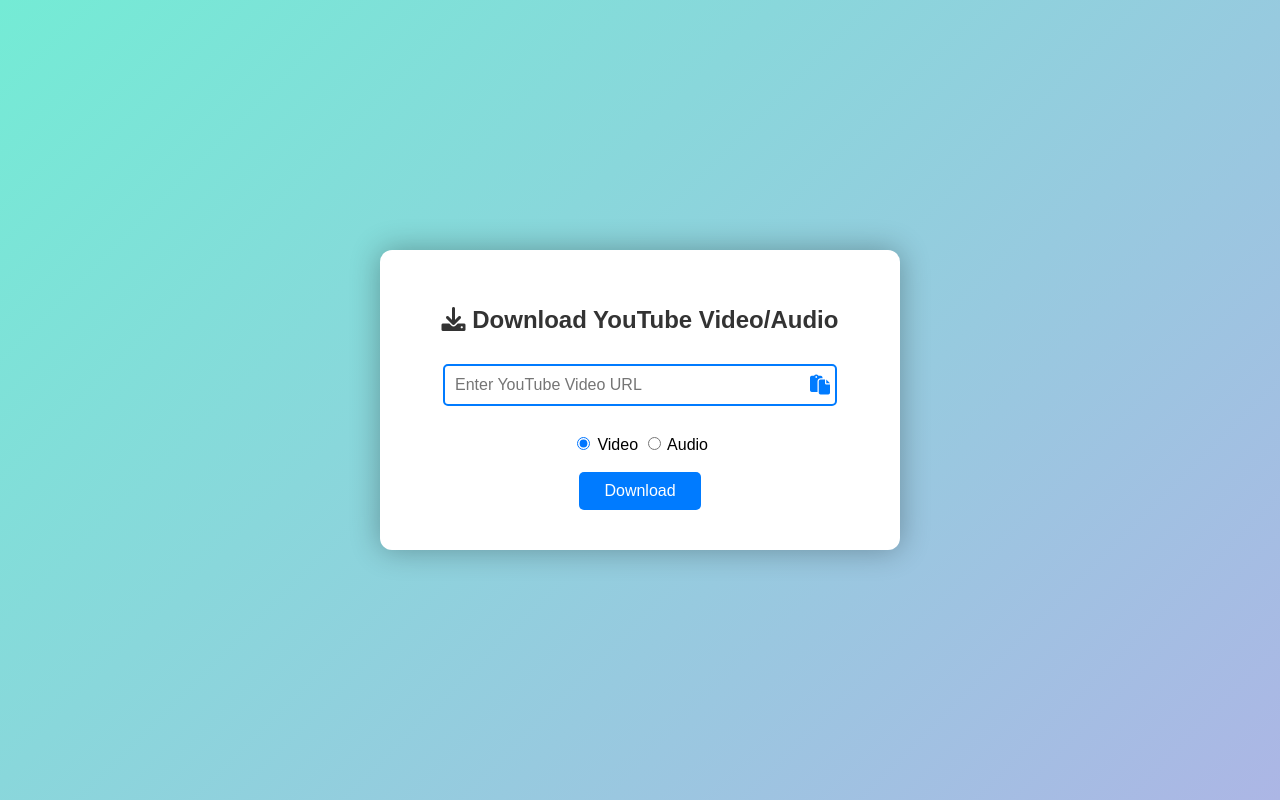
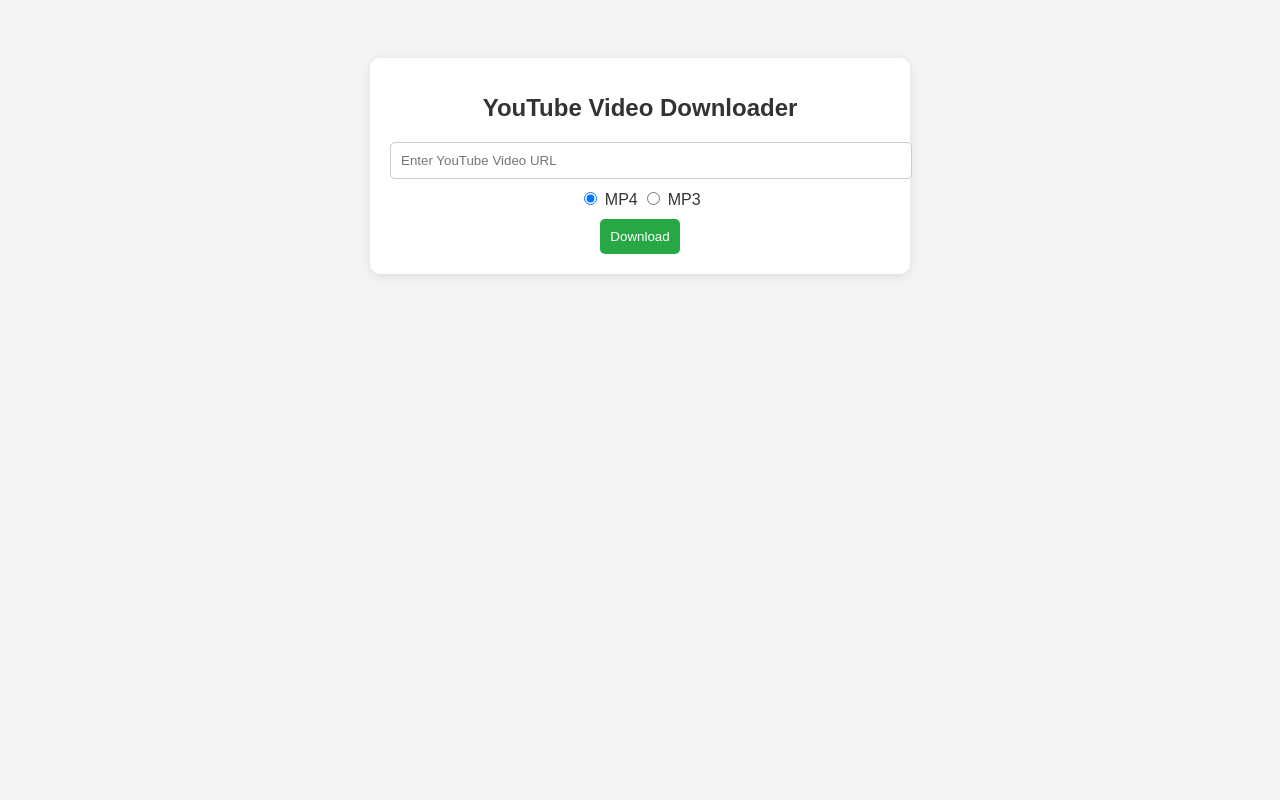
Before and after one commit to Sengkue/download-videos, a Flask app: page / in a window 1280 px wide. Run offline with Flask 3, Linux system fonts and the light colour scheme.

Commit message:
commit 10/10/2024 10:07:04.22

```diff
--- a/app.py
+++ b/app.py
@@ -1,7 +1,6 @@
-# Save this file as app.py
+import os
 from flask import Flask, render_template, request, send_file
 import yt_dlp
-import os
 
 app = Flask(__name__)
 
@@ -12,41 +11,40 @@
 @app.route('/download', methods=['POST'])
 def download():
     video_url = request.form['video_url']
-    download_audio = request.form.get('download_type') == 'audio'  # Check if the audio option is selected
+    download_audio = request.form.get('download_type') == 'audio'  # Check if audio is selected
 
     try:
-        # Set the options for yt-dlp
+        # Set the path to the local FFmpeg executable
+        ffmpeg_path = os.path.join(os.getcwd(), 'ffmpeg', 'ffmpeg.exe')
+
+        # Set the options for yt-dlp based on the selection
         if download_audio:
-            # Options for downloading audio
             ydl_opts = {
-                'format': 'bestaudio/best',  # Download best audio available
-                'outtmpl': '%(title)s.%(ext)s',  # Save with title as filename
+                'format': 'bestaudio/best',
+                'outtmpl': '%(title)s.%(ext)s',
                 'postprocessors': [{
-                    'key': 'FFmpegExtractAudio',  # Extract audio
-                    'preferredcodec': 'mp3',  # Convert to mp3
-                    'preferredquality': '192',  # Set quality
+                    'key': 'FFmpegExtractAudio',
+                    'preferredcodec': 'mp3',
+                    'preferredquality': '192',
+                    'executable': ffmpeg_path,  # Specify the local FFmpeg executable
                 }],
-                'noplaylist': True,  # Download only single video
+                'noplaylist': True,
             }
         else:
-            # Options for downloading video
             ydl_opts = {
-                'format': 'best',  # Download best video available
-                'outtmpl': '%(title)s.%(ext)s',  # Save with title as filename
-                'noplaylist': True,  # Download only single video
+                'format': 'bestvideo+bestaudio/best',
+                'outtmpl': '%(title)s.%(ext)s',
+                'merge_output_format': 'mp4',
+                'noplaylist': True,
             }
 
         with yt_dlp.YoutubeDL(ydl_opts) as ydl:
-            info_dict = ydl.extract_info(video_url, download=False)  # Get video info
+            info_dict = ydl.extract_info(video_url, download=False)
             title = info_dict.get('title', None)
             ydl.download([video_url])  # Download the video/audio
 
         # Return the appropriate file after download
-        if download_audio:
-            filename = f"{title}.mp3"
-        else:
-            filename = f"{title}.mp4"
-
+        filename = f"{title}.mp3" if download_audio else f"{title}.mp4"
         return send_file(filename, as_attachment=True)
 
     except Exception as e:
--- /dev/null
+++ b/requirements.txt
@@ -0,0 +1,2 @@
+Flask
+yt-dlp
--- a/static/styles.css
+++ b/static/styles.css
@@ -1,114 +1,51 @@
-/* Save this file as /static/styles.css */
 body {
-    font-family: 'Arial', sans-serif;
-    background: linear-gradient(135deg, #74ebd5 0%, #ACB6E5 100%);
-    display: flex;
-    justify-content: center;
-    align-items: center;
-    height: 100vh;
-    margin: 0;
+    font-family: Arial, sans-serif;
+    background-color: #f4f4f4;
+    color: #333;
+    text-align: center;
+    padding: 50px;
 }
 
 .container {
-    background-color: white;
-    padding: 40px 60px;
-    box-shadow: 0px 0px 30px rgba(0, 0, 0, 0.3);
-    border-radius: 12px;
-    text-align: center;
-    max-width: 400px;
-    width: 100%;
+    background: white;
+    padding: 20px;
+    border-radius: 10px;
+    box-shadow: 0 2px 10px rgba(0, 0, 0, 0.1);
+    max-width: 500px;
+    margin: 0 auto;
 }
 
 h1 {
     font-size: 24px;
     margin-bottom: 20px;
-    color: #333;
-}
-
-.input-container {
-    position: relative;
-    width: 100%;
 }
 
 input[type="text"] {
-    width: calc(100% - 60px); /* Adjusted for both icon widths */
-    padding: 10px 40px 10px 10px; /* Added padding for left and right */
-    margin: 10px 0;
-    border: 2px solid #007BFF;
+    width: 100%;
+    padding: 10px;
+    margin-bottom: 10px;
+    border: 1px solid #ccc;
     border-radius: 5px;
-    font-size: 16px;
-    transition: border-color 0.3s;
 }
 
-input[type="text"]:focus {
-    border-color: #0056b3;
-    outline: none;
-}
-
-.clear-icon {
-    position: absolute;
-    margin-right: 10px;
-    top: 50%; /* Center vertically */
-    right: 30px; /* Space from the right edge */
-    transform: translateY(-50%); /* Adjust for vertical centering */
-    font-size: 20px; /* Increase icon size */
-    color: #FF0000; /* Red color for clear icon */
-    cursor: pointer;
-    transition: color 0.3s;
-    background-color: white;
-
-}
-
-.clear-icon:hover {
-    color: #cc0000; /* Darker red on hover */
-}
-
-.paste-icon {
-    position: absolute;
-    top: 50%; /* Center vertically */
-    right: 10px; /* Space from the right edge */
-    transform: translateY(-50%); /* Adjust for vertical centering */
-    font-size: 20px; /* Increase icon size */
-    color: #007BFF; /* Blue color for paste icon */
-    cursor: pointer;
-    transition: color 0.3s;
-}
-
-.paste-icon:hover {
-    color: #0056b3; /* Darker blue on hover */
+.download-options {
+    margin-bottom: 10px;
 }
 
 button {
-    padding: 10px 25px;
-    background-color: #007BFF;
+    background: #28a745;
     color: white;
     border: none;
+    padding: 10px;
     border-radius: 5px;
-    font-size: 16px;
     cursor: pointer;
-    transition: background-color 0.3s, transform 0.2s;
 }
 
 button:hover {
-    background-color: #0056b3;
-    transform: scale(1.05);
-}
-
-button:active {
-    transform: scale(0.95);
+    background: #218838;
 }
 
 .error {
     color: red;
-    margin-top: 15px;
+    margin-top: 20px;
 }
-
-.footer {
-    margin-top: 20px;
-    font-size: 12px;
-    color: #555;
-}
-
-.fa {
-    margin-right: 5px;
-}
--- a/templates/index.html
+++ b/templates/index.html
@@ -1,41 +1,30 @@
-<!-- Save this file as /templates/index.html -->
 <!DOCTYPE html>
 <html lang="en">
 <head>
     <meta charset="UTF-8">
     <meta name="viewport" content="width=device-width, initial-scale=1.0">
-    <title>YouTube Video Downloader</title>
-    <link rel="stylesheet" href="{{ url_for('static', filename='styles.css') }}">
+    <title>YouTube Downloader</title>
     <link rel="stylesheet" href="https://cdnjs.cloudflare.com/ajax/libs/font-awesome/6.0.0-beta3/css/all.min.css">
+    <link rel="stylesheet" href="styles.css">
 </head>
 <body>
-
     <div class="container">
-        <h1><i class="fas fa-download"></i> Download YouTube Video/Audio</h1>
-        <form action="/download" method="POST">
-            <div class="input-container">
-                <input type="text" id="video-url" name="video_url" placeholder="Enter YouTube Video URL" required oninput="toggleClearIcon()">
-                <i class="fas fa-times clear-icon" onclick="clearInput()" title="Clear Input" style="display: none;"></i>
-                <i class="fas fa-paste paste-icon" onclick="pasteLink()" title="Paste URL"></i>
+        <h1>YouTube Video Downloader</h1>
+        <form action="/download" method="post">
+            <input type="text" name="video_url" placeholder="Enter YouTube Video URL" required>
+            <div class="download-options">
+                <label>
+                    <input type="radio" name="download_type" value="video" checked> MP4
+                </label>
+                <label>
+                    <input type="radio" name="download_type" value="audio"> MP3
+                </label>
             </div>
-            <br>
-            <label>
-                <input type="radio" name="download_type" value="video" checked>
-                Video
-            </label>
-            <label>
-                <input type="radio" name="download_type" value="audio">
-                Audio
-            </label>
-            <br><br>
             <button type="submit">Download</button>
         </form>
         {% if error %}
-            <div class="error">{{ error }}</div>
+        <div class="error">{{ error }}</div>
         {% endif %}
-        <!-- <div class="footer">Powered by <a href="https://yt-dlp.org/" target="_blank">yt-dlp</a></div> -->
     </div>
-
-    <script src="{{ url_for('static', filename='script.js') }}"></script>
 </body>
 </html>
```
